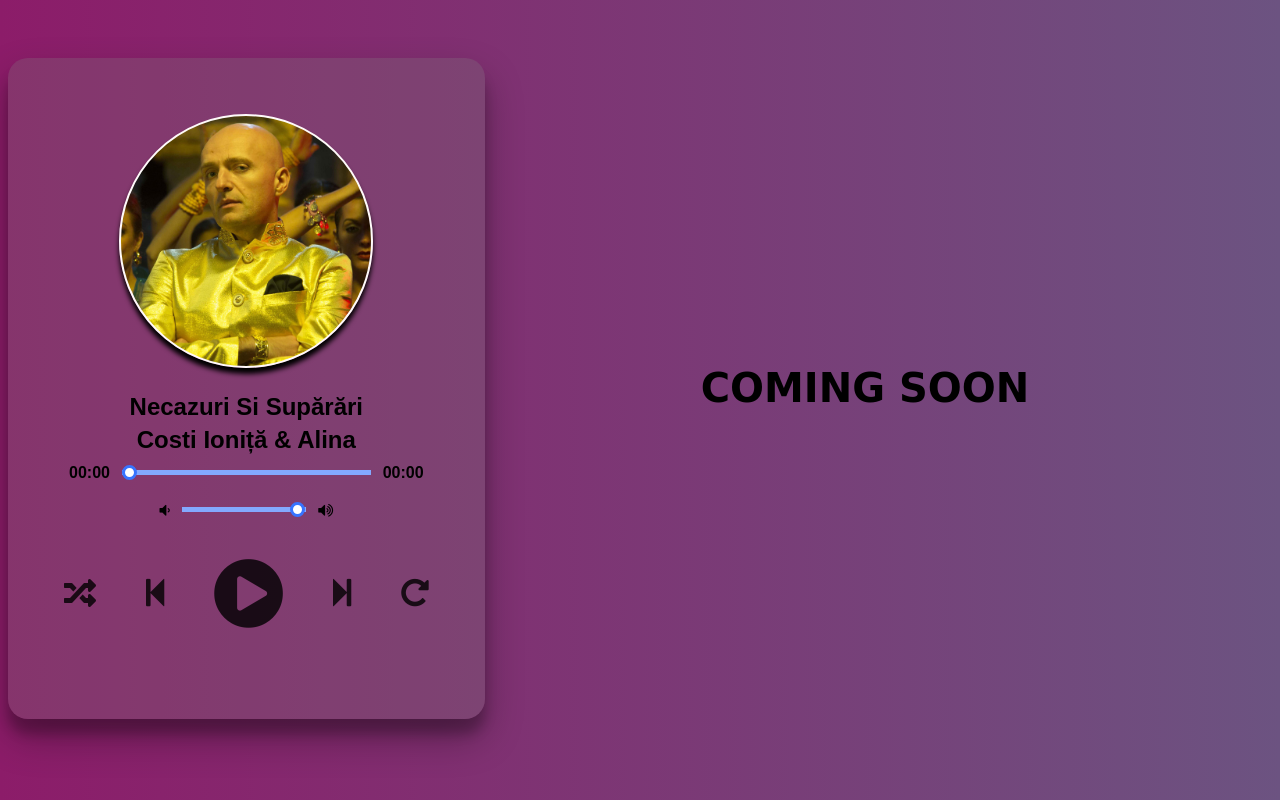
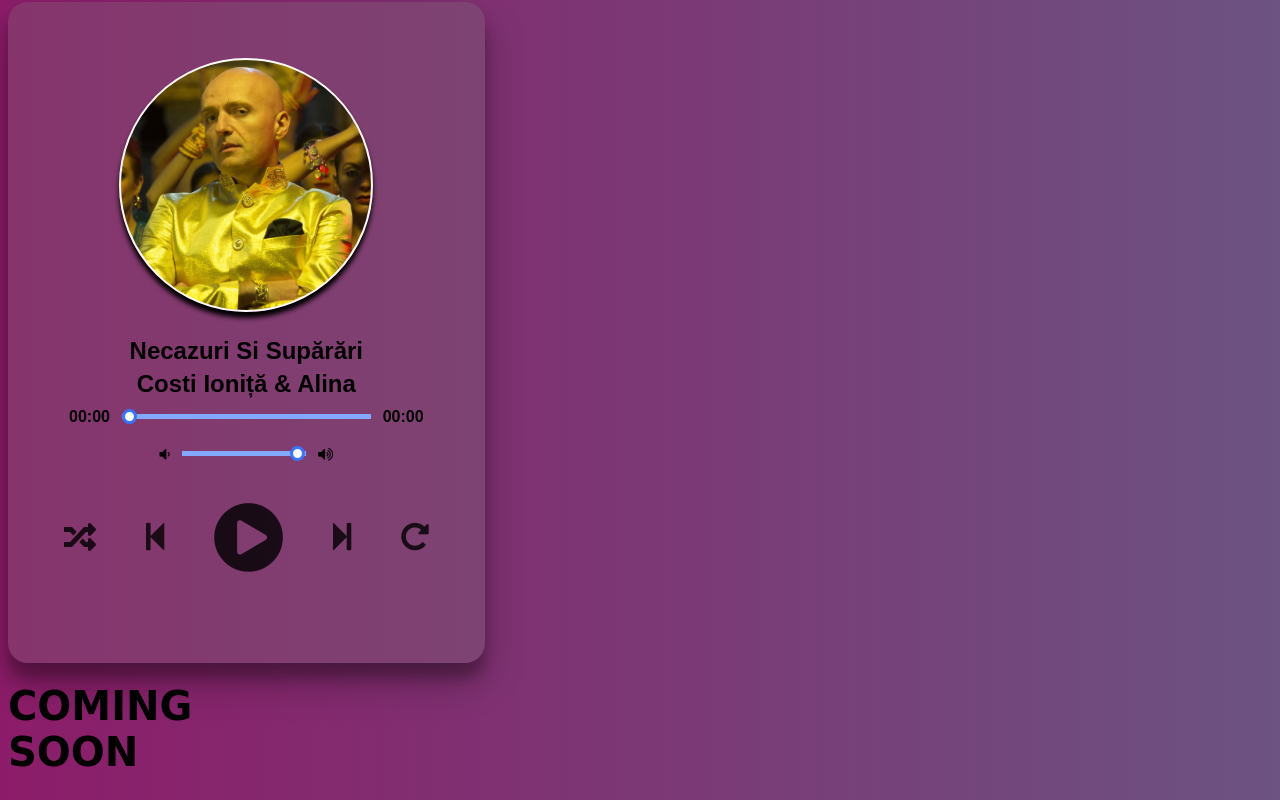
Before and after one commit to ncristescu95/commingsoon, a plain HTML site: page index.html in a window 1280 px wide. Drawn offline with Linux system fonts and the light colour scheme; a web font is replaced by a local one.

Commit message:
Add files via upload

```diff
--- a/style.css
+++ b/style.css
@@ -59,9 +59,8 @@ body {
 }
 
 .coming-soon {
-    position: absolute;
-    margin-top: 0;
-    margin-left: 450px;
+    margin-top: 20px;
+    margin-right: 1050px;
     font-size: 2.5rem;
     font-family: 'Rubik Gemstones', cursive;
 }
```
